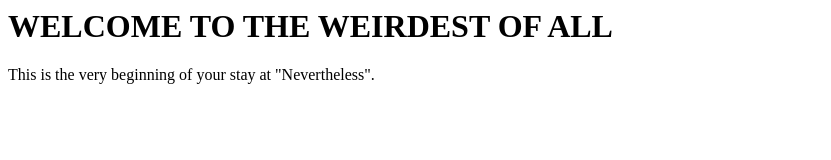
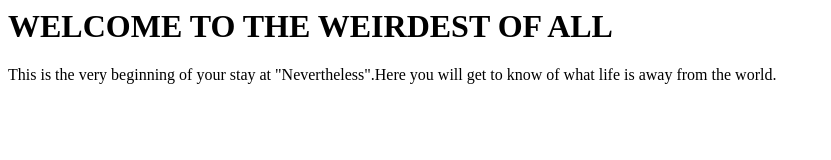
Before and after one commit to JerushaAngelK/AWS_S3, a plain HTML site: page index.html in a window 1280 px wide. Shown: the whole page, without its empty margins (0-831 px from the left). Drawn offline with Linux system fonts and the light colour scheme.

Commit message:
Update index.html

```diff
--- a/index.html
+++ b/index.html
@@ -4,7 +4,7 @@ WELCOME TO THE WEIRDEST OF ALL
 </H1>
 <BODY>
 <P>
-This is the very beginning of your stay at "Nevertheless".
+This is the very beginning of your stay at "Nevertheless".Here you will get to know of what life is away from the world.
 </P>
 </BODY>
 </HTML>
```
